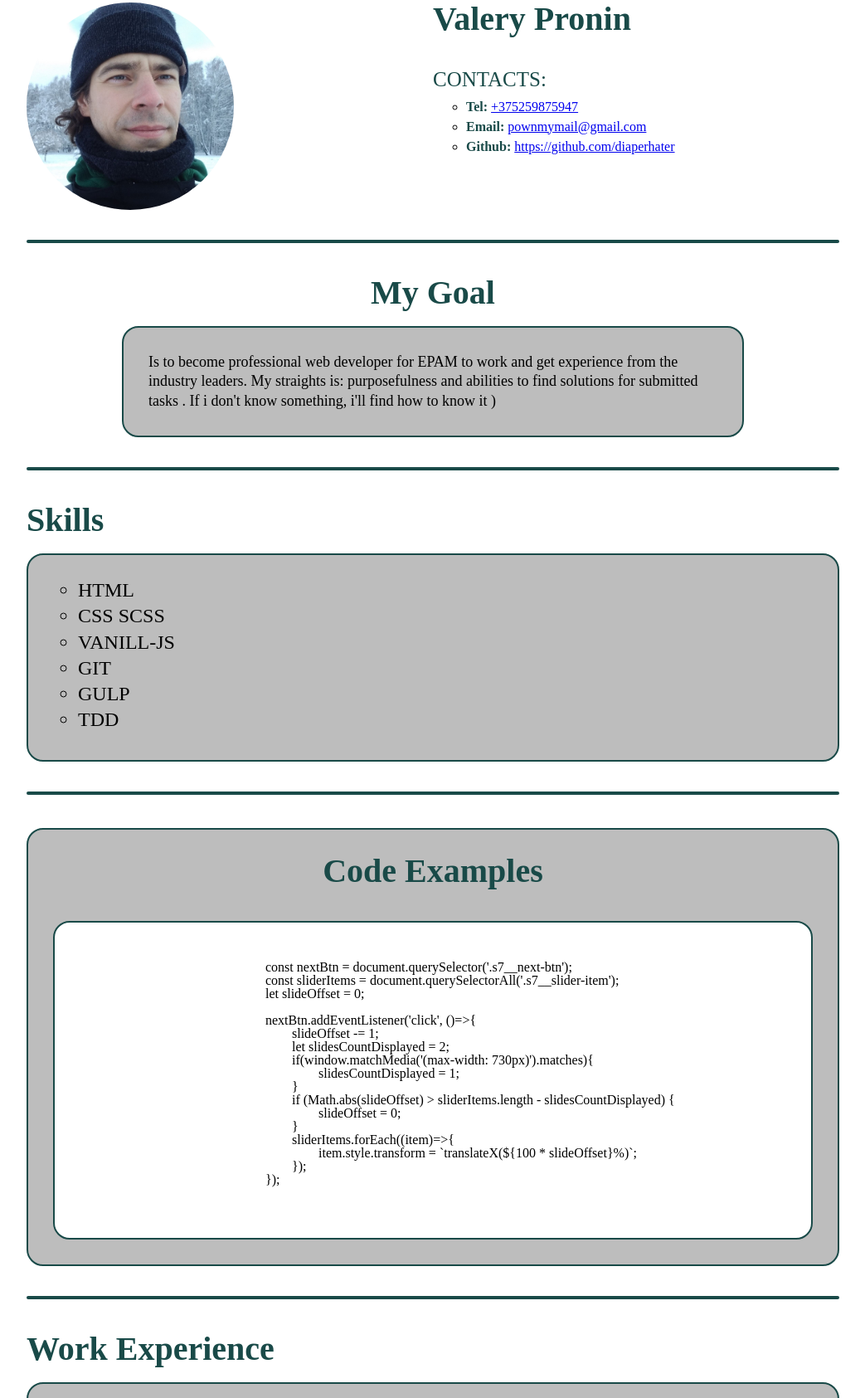
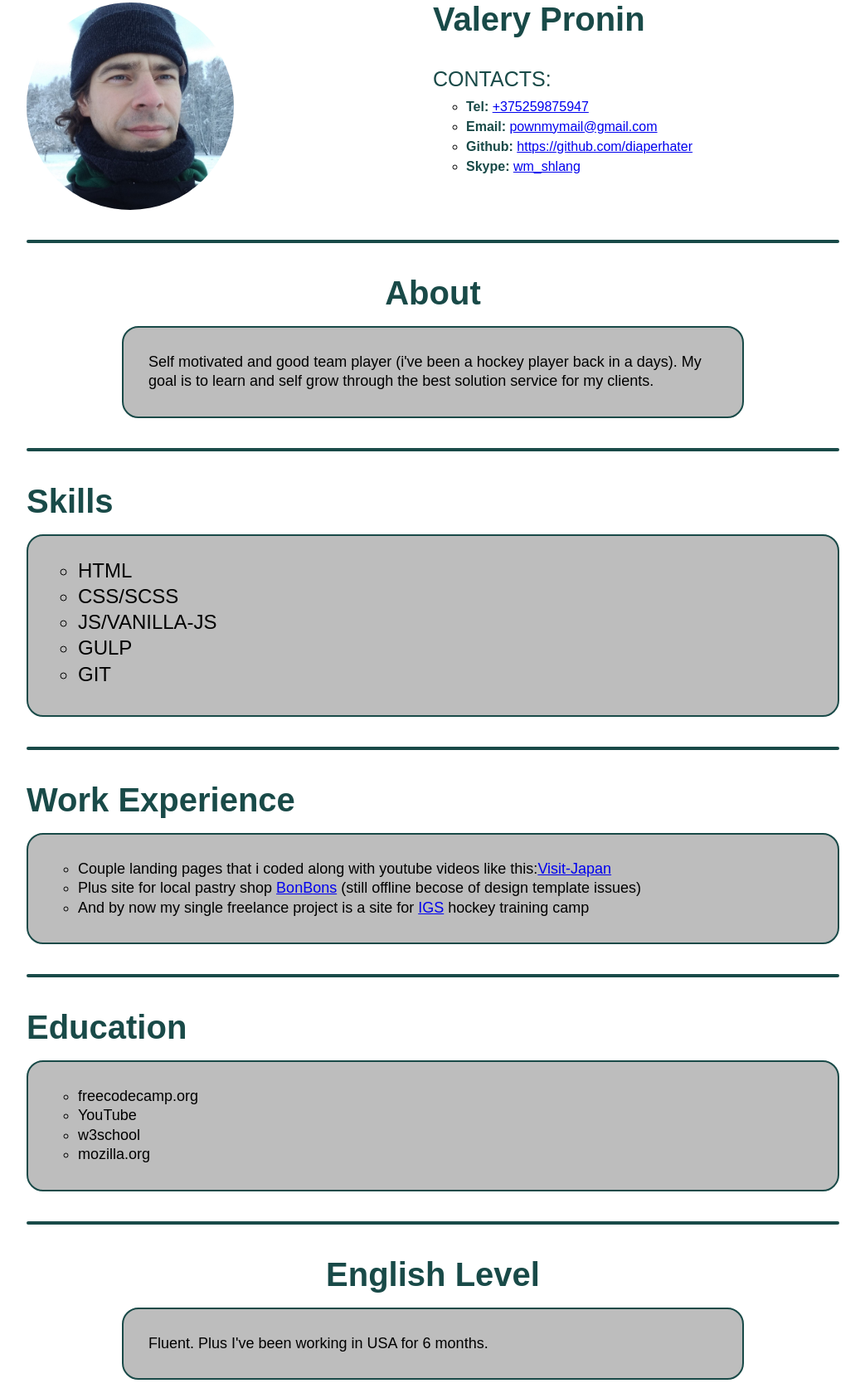
Before and after one commit to DiaperHater/rsschool-cv, a plain HTML site: page index.html in a window 1280 px wide. Shown: the part 37-1722 px from the top of the page at 83% size, without its empty margins (118-1161 px from the left). Drawn offline with Linux system fonts and the light colour scheme.

Commit message:
update CV content

```diff
--- a/css/styles.css
+++ b/css/styles.css
@@ -90,6 +90,7 @@ video {
   font-size: 100%;
   font: inherit;
   vertical-align: baseline;
+  font-family: "Vergana", sans-serif;
 }
 
 /* HTML5 display-role reset for older browsers */
--- a/index.html
+++ b/index.html
@@ -31,6 +31,9 @@
 							<li class="s1__contacts-entry">
 								<p><span>github: </span> <a href="https://github.com/diaperhater">https://github.com/diaperhater</a></p>
 							</li>
+							<li class="s1__contacts-entry">
+								<p><span>skype: </span><a href="skype:wm_shlang?chat">wm_shlang</a></p>
+							</li>
 						</ul>
 					</div>
 				</div>
@@ -38,9 +41,12 @@
 		</section>
 		<section class="s2">
 			<div class="wrapper">
-				<h2 class="s2__title section-title">my goal</h2>
+				<h2 class="s2__title section-title">About</h2>
 				<p class="s2__caption block--transparent--rounded">
-					Is to become professional web developer for EPAM to work and get experience from the industry leaders. My straights is: purposefulness and abilities to find solutions for submitted tasks . If i don't know something, i'll find how to know it )
+					Self motivated and good team player (i've been a
+					hockey player back in a days). My goal is to learn
+					and self grow through the best solution service
+					for my clients.
 				</p>
 			</div>
 		</section>
@@ -53,53 +59,20 @@
 						<p class="s3__skill">html</p>
 					</li>
 					<li>
-						<p class="s3__skill">css scss</p>
+						<p class="s3__skill">css/scss</p>
 					</li>
 					<li>
-						<p class="s3__skill">vanill-js</p>
-					</li>
-					<li>
-						<p class="s3__skill">git</p>
+						<p class="s3__skill">js/vanilla-js</p>
 					</li>
 					<li>
 						<p class="s3__skill">gulp</p>
 					</li>
 					<li>
-						<p class="s3__skill">tdd</p>
+						<p class="s3__skill">git</p>
 					</li>
 				</ul>
 			</div>
 		</section>
-
-		<section class="s4">
-			<div class="wrapper">
-				<div class="s4__block block--transparent--rounded">
-					<h2 class="s4__title section-title">code examples</h2>
-					<pre class="s4__content block--transparent--rounded" >
-						<code>
-							const nextBtn = document.querySelector('.s7__next-btn');
-							const sliderItems = document.querySelectorAll('.s7__slider-item');
-							let slideOffset = 0;
-
-							nextBtn.addEventListener('click', ()=>{
-								slideOffset -= 1;
-								let slidesCountDisplayed = 2;
-								if(window.matchMedia('(max-width: 730px)').matches){
-									slidesCountDisplayed = 1;
-								}
-								if (Math.abs(slideOffset) > sliderItems.length - slidesCountDisplayed) {
-									slideOffset = 0;
-								}
-								sliderItems.forEach((item)=>{
-									item.style.transform = `translateX(${100 * slideOffset}%)`;
-								});
-							});
-						</code>
-					</pre>
-				</div>
-			</div>
-		</section>
-
 
 		<section class="s5">
 			<div class="wrapper">
@@ -148,7 +121,7 @@
 			<div class="wrapper">
 				<h2 class="s7__title section-title">english level</h2>
 				<p class="s7__caption block--transparent--rounded">
-					B1 fluent. Plus I've been working in USA for 6 months.
+					Fluent. Plus I've been working in USA for 6 months.
 				</p>
 			</div>
 		</section>
```
